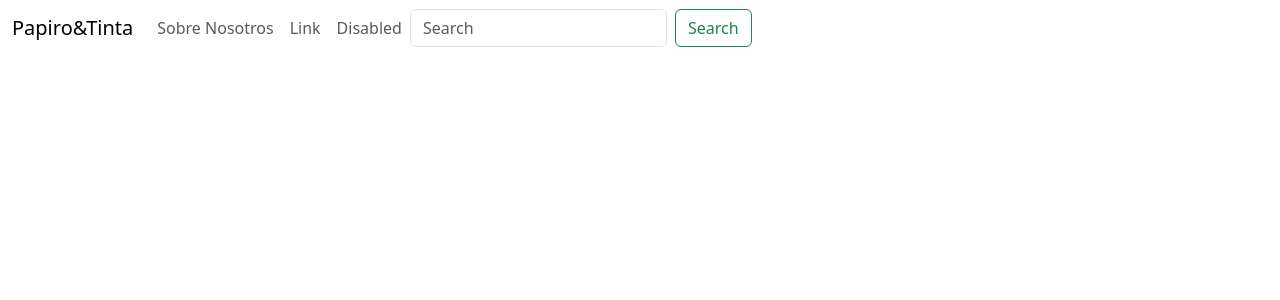
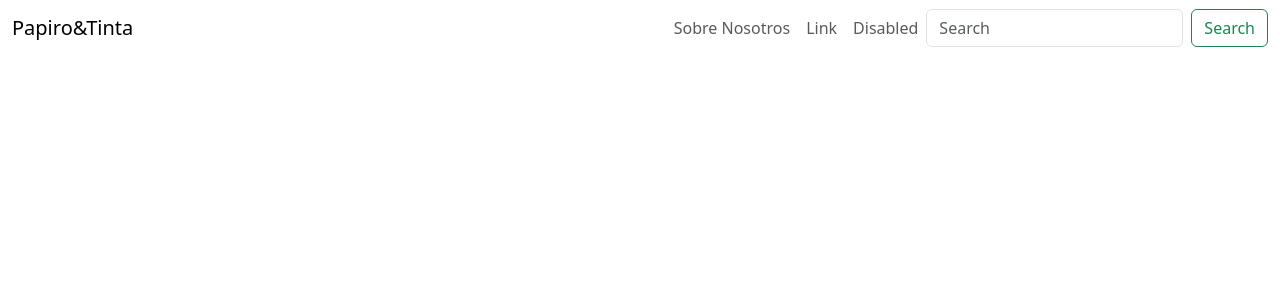
Before and after one commit to SebasVM123/Papiro-Tinta-Proyect, a Django app: page /index in a window 1280 px wide. Shown: the top 300 px of the page. Run offline with Django 4.2, Linux system fonts and the light colour scheme.

Commit message:
Feat: organiza la barra de navegación para que se distribuya el logo a la izq y el resto del contenido a la derecha

```diff
--- a/Papiro_Tinta/main/templates/main/index.html
+++ b/Papiro_Tinta/main/templates/main/index.html
@@ -18,14 +18,14 @@
 	<link href="{% static 'css/style.css' %}" rel="stylesheet">
 </head>
 <body>
-	<nav class="navbar navbar-expand-md navbar_light">
+	<nav class="navbar navbar-expand-md">
 	  <div class="container-fluid">
-	    <button class="navbar-toggler" type="button" data-bs-toggle="collapse" data-bs-target="#navbar-toggler" aria-controls="navbarTogglerDemo01" aria-expanded="false" aria-label="Toggle navigation">
+	    <button class="navbar-toggler" type="button" data-bs-toggle="collapse" data-bs-target="#navbar-toggler" aria-controls="navbarToggler" aria-expanded="false" aria-label="Toggle navigation">
 	      <span class="navbar-toggler-icon"></span>
 	    </button>
-	    <div class="collapse navbar-collapse" id="navbar-toggler">
-	      <a class="navbar-brand" href="#">Papiro&Tinta</a>
-	      <ul class="navbar-nav d-flex justify-content-center align-items-center">
+		<a class="navbar-brand" href="#">Papiro&Tinta</a>
+	    <div class="collapse navbar-collapse justify-content-end" id="navbar-toggler">
+	      <ul class="navbar-nav">
 	        <li class="nav-item">
 	          <a class="nav-link" href="#">Sobre Nosotros</a>
 	        </li>
--- a/Papiro_Tinta/static/css/style.css
+++ b/Papiro_Tinta/static/css/style.css
@@ -1,11 +1,7 @@
 :root {
-    --brown: #5E3D2C;
-    --light-brown: #9B5A44;
-    --orange: #E29543;
-    --light-orange: #DCA552;
-    --beige: #D2BBAE;
+    --brown: (193, 164, 117);
+    --salmon: (255, 97, 98);
+    --black: (35, 35, 35);
+    --gray: (134, 145, 148);
+    --white: (255, 255, 255);
 }
-
-h1 {
-    color: var(--brown);
-}
```
